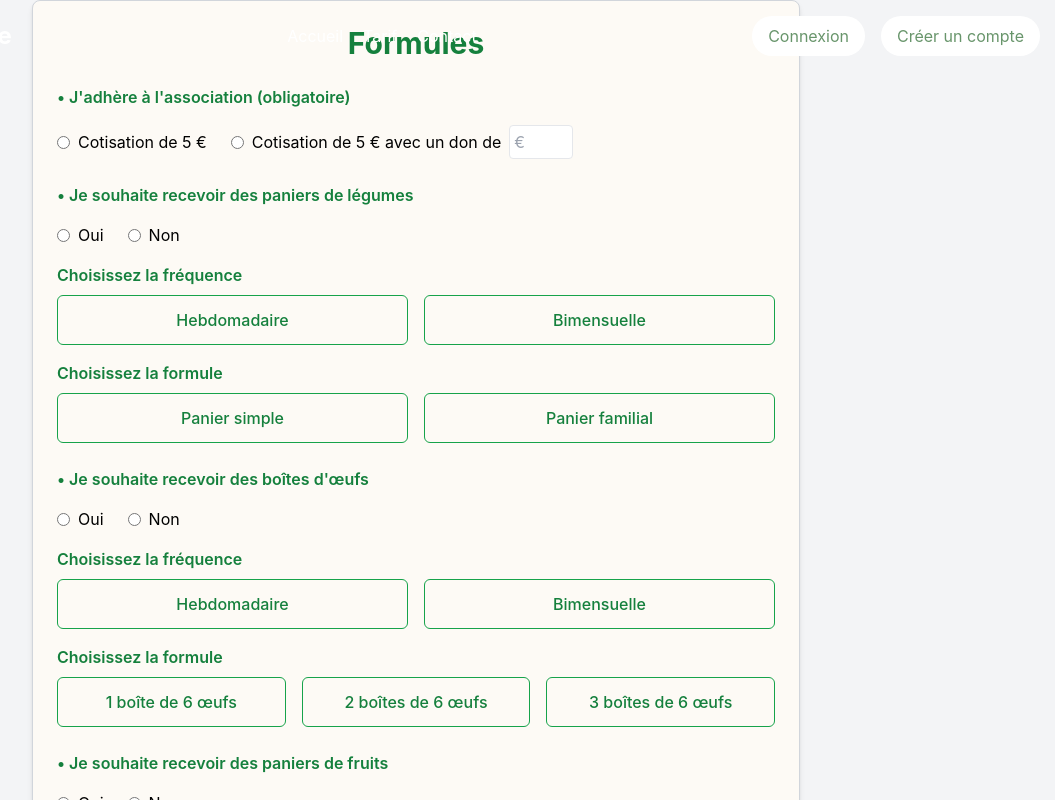
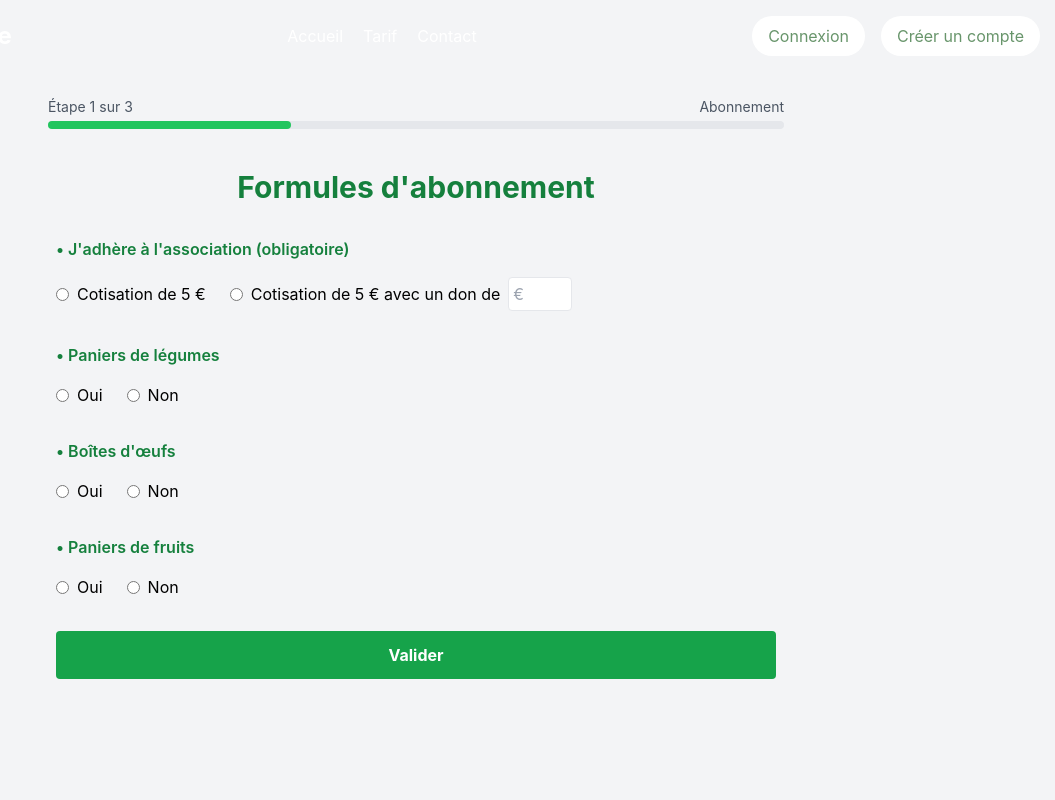
Before and after one commit to userisAsk/jardincocagne_sae, a React (Create React App) app: page /abonnement in a window 1280 px wide. Shown: the top 800 px of the page, without its empty margins (224-1279 px from the left). Built offline with nearby package versions, Linux system fonts and the light colour scheme.

Commit message:
ajout dependance timepicker + étape tunnel de commandes (front)

```diff
--- a/package.json
+++ b/package.json
@@ -7,9 +7,11 @@
     "aos": "^2.3.4",
     "axios": "^1.7.9",
     "cra-template": "1.2.0",
+    "date-fns": "^4.1.0",
     "express-session": "^1.18.1",
     "leaflet": "^1.9.4",
     "react": "^19.0.0",
+    "react-datepicker": "^7.6.0",
     "react-dom": "^19.0.0",
     "react-leaflet": "^5.0.0",
     "react-router-dom": "^7.1.1",
--- a/src/pages/Abonnement.js
+++ b/src/pages/Abonnement.js
@@ -1,39 +1,139 @@
-import React, { useState } from "react";
+import React, { useState, useEffect } from "react";
+import DatePicker from "react-datepicker";
+import "react-datepicker/dist/react-datepicker.css";
 
 const Abonnement = () => {
+  // États pour l'adhésion
   const [membership, setMembership] = useState(false);
   const [donation, setDonation] = useState("");
-  const [frequency, setFrequency] = useState("");
-  const [formula, setFormula] = useState("");
-  const [eggsFrequency, setEggsFrequency] = useState("");
-  const [eggsFormula, setEggsFormula] = useState("");
+
+  // États pour les légumes
+  const [wantsVegetables, setWantsVegetables] = useState(false);
+  const [vegetableFrequency, setVegetableFrequency] = useState("");
+  const [vegetableFormula, setVegetableFormula] = useState("");
+
+  // États pour les œufs
+  const [wantsEggs, setWantsEggs] = useState(false);
+  const [eggFrequency, setEggFrequency] = useState("");
+  const [eggFormula, setEggFormula] = useState("");
+
+  // États pour les fruits
+  const [wantsFruits, setWantsFruits] = useState(false);
+  const [fruitFrequency, setFruitFrequency] = useState("");
+  const [fruitFormula, setFruitFormula] = useState("");
+
+  // Étape actuelle du formulaire
+  const [step, setStep] = useState(1);
+
+  // Dépôts
+  const [depots, setDepots] = useState([]);
+  const [selectedDepot, setSelectedDepot] = useState("");
+  const [loadingDepots, setLoadingDepots] = useState(true);
+
+  // Date sélectionnée
+  const [selectedDate, setSelectedDate] = useState(null);
+
+  // Récupération des dépôts depuis l'API
+  useEffect(() => {
+    if (step === 2) {
+      const fetchDepots = async () => {
+        try {
+          setLoadingDepots(true);
+          const response = await fetch("http://localhost:4000/depots");
+          if (!response.ok) {
+            throw new Error("Erreur lors de la récupération des dépôts");
+          }
+          const data = await response.json();
+          setDepots(data);
+          setLoadingDepots(false);
+        } catch (error) {
+          console.error(error);
+          setLoadingDepots(false);
+        }
+      };
+
+      fetchDepots();
+    }
+  }, [step]);
 
   const handleSubmit = (e) => {
     e.preventDefault();
+
+    if (!membership) {
+      alert("L'adhésion est obligatoire.");
+      return;
+    }
+
+    setStep(2);
+  };
+
+  const handleDepotSubmit = () => {
+    if (!selectedDepot) {
+      alert("Veuillez sélectionner un dépôt.");
+      return;
+    }
+
+    setStep(3);
+  };
+
+  const handleDateSubmit = () => {
+    if (!selectedDate) {
+      alert("Veuillez sélectionner une date de livraison.");
+      return;
+    }
+
     alert(
-      `Votre choix :
-      - Adhésion : ${membership ? "Oui" : "Non"}
-      - Don : ${donation}
-      - Fréquence légumes : ${frequency}
-      - Formule légumes : ${formula}
-      - Fréquence œufs : ${eggsFrequency}
-      - Formule œufs : ${eggsFormula}`
+      `Votre abonnement est confirmé : Dépôt : ${selectedDepot}, Livraison le : ${selectedDate.toLocaleDateString()}`
     );
   };
 
+  const getLabelClass = (isSelected) =>
+    `border p-3 rounded-md flex items-center justify-center cursor-pointer transition-colors duration-200 ${
+      isSelected ? "bg-green-200 border-green-500" : "border-gray-300 hover:bg-green-100"
+    }`;
+
+  const progressPercentage = () => {
+    switch (step) {
+      case 1:
+        return 33;
+      case 2:
+        return 66;
+      case 3:
+        return 100;
+      default:
+        return 0;
+    }
+  };
+
   return (
-    <div className="min-h-screen bg-gray-100 flex items-center justify-center">
+    <div className="min-h-screen bg-gray-100 flex flex-col items-center justify-center">
+      {/* Barre de progression */}
+      <div className="w-full max-w-3xl mb-4 px-4">
+        <div className="flex justify-between text-sm text-gray-600 mb-1">
+          <span>Étape {step} sur 3</span>
+          <span>
+            {step === 1 ? "Abonnement" : step === 2 ? "Dépôt" : "Calendrier"}
+          </span>
+        </div>
+        <div className="relative w-full h-2 bg-gray-200 rounded-full">
+          <div
+            className="absolute h-full bg-green-500 rounded-full"
+            style={{ width: `${progressPercentage()}%` }}
+          ></div>
+        </div>
+      </div>
+
+      {step === 1 && (
         <form
           onSubmit={handleSubmit}
-        className="bg-white p-6 w-full max-w-3xl border border-gray-300 rounded-lg shadow-md"
-        style={{ background: "#fdfaf5" }}
+          className="p-6 w-full max-w-3xl space-y-8"
         >
           <h1 className="text-3xl font-bold mb-6 text-center text-green-700">
-          Formules
+            Formules d'abonnement
           </h1>
 
           {/* Adhésion */}
-        <div className="mb-6">
+          <div>
             <h2 className="font-semibold text-green-700 mb-4">
               • J'adhère à l'association (obligatoire)
             </h2>
@@ -42,8 +142,10 @@ const Abonnement = () => {
                 <input
                   type="radio"
                   name="membership"
-                value="5€"
-                onChange={() => setMembership(true)}
+                  onChange={() => {
+                    setMembership(true);
+                    setDonation("");
+                  }}
                   className="mr-2"
                 />
                 Cotisation de 5 €
@@ -52,13 +154,13 @@ const Abonnement = () => {
                 <input
                   type="radio"
                   name="membership"
-                value="donation"
                   onChange={() => setMembership(true)}
                   className="mr-2"
                 />
                 Cotisation de 5 € avec un don de
                 <input
                   type="number"
+                  value={donation}
                   onChange={(e) => setDonation(e.target.value)}
                   placeholder="€"
                   className="ml-2 p-1 border rounded w-16"
@@ -68,17 +170,16 @@ const Abonnement = () => {
           </div>
 
           {/* Paniers de légumes */}
-        <div className="mb-6">
+          <div>
             <h2 className="font-semibold text-green-700 mb-4">
-            • Je souhaite recevoir des paniers de légumes
+              • Paniers de légumes
             </h2>
-          <div className="flex items-center space-x-6">
+            <div className="flex space-x-6">
               <label className="flex items-center">
                 <input
                   type="radio"
-                name="frequency"
-                value="Oui"
-                onChange={(e) => setFrequency(e.target.value)}
+                  name="vegetables"
+                  onChange={() => setWantsVegetables(true)}
                   className="mr-2"
                 />
                 Oui
@@ -86,82 +187,74 @@ const Abonnement = () => {
               <label className="flex items-center">
                 <input
                   type="radio"
-                name="frequency"
-                value="Non"
-                onChange={(e) => setFrequency(e.target.value)}
+                  name="vegetables"
+                  onChange={() => {
+                    setWantsVegetables(false);
+                    setVegetableFrequency("");
+                    setVegetableFormula("");
+                  }}
                   className="mr-2"
                 />
                 Non
               </label>
             </div>
-
-          {/* Fréquence légumes */}
-          <h3 className="font-semibold text-green-700 mt-4">
-            Choisissez la fréquence
-          </h3>
-          <div className="grid grid-cols-2 gap-4 mt-2">
-            <label className="flex items-center justify-center border border-green-600 rounded-md p-3 cursor-pointer hover:bg-green-100">
+            {wantsVegetables && (
+              <>
+                <h3 className="mt-4 font-semibold">Fréquence</h3>
+                <div className="flex space-x-6">
+                  <label className={getLabelClass(vegetableFrequency === "Hebdomadaire")}>
                     <input
                       type="radio"
-                name="frequency"
                       value="Hebdomadaire"
-                onChange={(e) => setFrequency(e.target.value)}
+                      onChange={(e) => setVegetableFrequency(e.target.value)}
                       className="hidden"
                     />
-              <span className="text-green-700 font-medium">Hebdomadaire</span>
+                    Hebdomadaire
                   </label>
-            <label className="flex items-center justify-center border border-green-600 rounded-md p-3 cursor-pointer hover:bg-green-100">
+                  <label className={getLabelClass(vegetableFrequency === "Bimensuelle")}>
                     <input
                       type="radio"
-                name="frequency"
                       value="Bimensuelle"
-                onChange={(e) => setFrequency(e.target.value)}
+                      onChange={(e) => setVegetableFrequency(e.target.value)}
                       className="hidden"
                     />
-              <span className="text-green-700 font-medium">Bimensuelle</span>
+                    Bimensuelle
                   </label>
                 </div>
-
-          {/* Formule légumes */}
-          <h3 className="font-semibold text-green-700 mt-4">
-            Choisissez la formule
-          </h3>
-          <div className="grid grid-cols-2 gap-4 mt-2">
-            <label className="flex items-center justify-center border border-green-600 rounded-md p-3 cursor-pointer hover:bg-green-100">
+                <h3 className="mt-4 font-semibold">Formule</h3>
+                <div className="flex space-x-6">
+                  <label className={getLabelClass(vegetableFormula === "Simple")}>
                     <input
                       type="radio"
-                name="formula"
-                value="Panier simple"
-                onChange={(e) => setFormula(e.target.value)}
+                      value="Simple"
+                      onChange={(e) => setVegetableFormula(e.target.value)}
                       className="hidden"
                     />
-              <span className="text-green-700 font-medium">Panier simple</span>
+                    Simple
                   </label>
-            <label className="flex items-center justify-center border border-green-600 rounded-md p-3 cursor-pointer hover:bg-green-100">
+                  <label className={getLabelClass(vegetableFormula === "Familial")}>
                     <input
                       type="radio"
-                name="formula"
-                value="Panier familial"
-                onChange={(e) => setFormula(e.target.value)}
+                      value="Familial"
+                      onChange={(e) => setVegetableFormula(e.target.value)}
                       className="hidden"
                     />
-              <span className="text-green-700 font-medium">Panier familial</span>
+                    Familial
                   </label>
                 </div>
+              </>
+            )}
           </div>
 
           {/* Boîtes d'œufs */}
-        <div className="mb-6">
-          <h2 className="font-semibold text-green-700 mb-4">
-            • Je souhaite recevoir des boîtes d'œufs
-          </h2>
-          <div className="flex items-center space-x-6">
+          <div>
+            <h2 className="font-semibold text-green-700 mb-4">• Boîtes d'œufs</h2>
+            <div className="flex space-x-6">
               <label className="flex items-center">
                 <input
                   type="radio"
-                name="eggsFrequency"
-                value="Oui"
-                onChange={(e) => setEggsFrequency(e.target.value)}
+                  name="eggs"
+                  onChange={() => setWantsEggs(true)}
                   className="mr-2"
                 />
                 Oui
@@ -169,96 +262,74 @@ const Abonnement = () => {
               <label className="flex items-center">
                 <input
                   type="radio"
-                name="eggsFrequency"
-                value="Non"
-                onChange={(e) => setEggsFrequency(e.target.value)}
+                  name="eggs"
+                  onChange={() => {
+                    setWantsEggs(false);
+                    setEggFrequency("");
+                    setEggFormula("");
+                  }}
                   className="mr-2"
                 />
                 Non
               </label>
             </div>
-
-          {/* Fréquence œufs */}
-          <h3 className="font-semibold text-green-700 mt-4">
-            Choisissez la fréquence
-          </h3>
-          <div className="grid grid-cols-2 gap-4 mt-2">
-            <label className="flex items-center justify-center border border-green-600 rounded-md p-3 cursor-pointer hover:bg-green-100">
+            {wantsEggs && (
+              <>
+                <h3 className="mt-4 font-semibold">Fréquence</h3>
+                <div className="flex space-x-6">
+                  <label className={getLabelClass(eggFrequency === "Hebdomadaire")}>
                     <input
                       type="radio"
-                name="eggsFrequency"
                       value="Hebdomadaire"
-                onChange={(e) => setEggsFrequency(e.target.value)}
+                      onChange={(e) => setEggFrequency(e.target.value)}
                       className="hidden"
                     />
-              <span className="text-green-700 font-medium">Hebdomadaire</span>
+                    Hebdomadaire
                   </label>
-            <label className="flex items-center justify-center border border-green-600 rounded-md p-3 cursor-pointer hover:bg-green-100">
+                  <label className={getLabelClass(eggFrequency === "Bimensuelle")}>
                     <input
                       type="radio"
-                name="eggsFrequency"
                       value="Bimensuelle"
-                onChange={(e) => setEggsFrequency(e.target.value)}
+                      onChange={(e) => setEggFrequency(e.target.value)}
                       className="hidden"
                     />
-              <span className="text-green-700 font-medium">Bimensuelle</span>
+                    Bimensuelle
                   </label>
                 </div>
-
-          {/* Formule œufs */}
-          <h3 className="font-semibold text-green-700 mt-4">
-            Choisissez la formule
-          </h3>
-          <div className="grid grid-cols-3 gap-4 mt-2">
-            <label className="flex items-center justify-center border border-green-600 rounded-md p-3 cursor-pointer hover:bg-green-100">
+                <h3 className="mt-4 font-semibold">Formule</h3>
+                <div className="flex space-x-6">
+                  <label className={getLabelClass(eggFormula === "6 œufs")}>
                     <input
                       type="radio"
-                name="eggsFormula"
-                value="1 boîte de 6 œufs"
-                onChange={(e) => setEggsFormula(e.target.value)}
+                      value="6 œufs"
+                      onChange={(e) => setEggFormula(e.target.value)}
                       className="hidden"
                     />
-              <span className="text-green-700 font-medium">
-                1 boîte de 6 œufs
-              </span>
+                    6 œufs
                   </label>
-            <label className="flex items-center justify-center border border-green-600 rounded-md p-3 cursor-pointer hover:bg-green-100">
+                  <label className={getLabelClass(eggFormula === "12 œufs")}>
                     <input
                       type="radio"
-                name="eggsFormula"
-                value="2 boîtes de 6 œufs"
-                onChange={(e) => setEggsFormula(e.target.value)}
+                      value="12 œufs"
+                      onChange={(e) => setEggFormula(e.target.value)}
                       className="hidden"
                     />
-              <span className="text-green-700 font-medium">
-                2 boîtes de 6 œufs
-              </span>
-            </label>
-            <label className="flex items-center justify-center border border-green-600 rounded-md p-3 cursor-pointer hover:bg-green-100">
-              <input
-                type="radio"
-                name="eggsFormula"
-                value="3 boîtes de 6 œufs"
-                onChange={(e) => setEggsFormula(e.target.value)}
-                className="hidden"
-              />
-              <span className="text-green-700 font-medium">
-                3 boîtes de 6 œufs
-              </span>
+                    12 œufs
                   </label>
                 </div>
+              </>
+            )}
           </div>
-        <div className="mb-6">
-          <h2 className="font-semibold text-green-700 mb-4">
-            • Je souhaite recevoir des paniers de fruits
-          </h2>
-          <div className="flex items-center space-x-6">
+
+          {/* Paniers de fruits */}
+          <div>
+            <h2 className="font-semibold text-green-700 mb-4">• Paniers de fruits</h2>
+            <div className="flex space-x-6">
               <label className="flex items-center">
                 <input
                   type="radio"
-                name="eggsFrequency"
-                value="Oui"
-                onChange={(e) => setEggsFrequency(e.target.value)}
+                  name="fruits"
+                  onChange={() => setWantsFruits(true)}
                   className="mr-2"
                 />
                 Oui
@@ -266,56 +337,63 @@ const Abonnement = () => {
               <label className="flex items-center">
                 <input
                   type="radio"
-                name="eggsFrequency"
-                value="Non"
-                onChange={(e) => setEggsFrequency(e.target.value)}
+                  name="fruits"
+                  onChange={() => {
+                    setWantsFruits(false);
+                    setFruitFrequency("");
+                    setFruitFormula("");
+                  }}
                   className="mr-2"
                 />
                 Non
               </label>
             </div>
-          {/* Formule œufs */}
-          <h3 className="font-semibold text-green-700 mt-4">
-            Choisissez la fréquence
-          </h3>
-          <div className="grid grid-cols-3 gap-4 mt-2">
-            <label className="flex items-center justify-center border border-green-600 rounded-md p-3 cursor-pointer hover:bg-green-100">
+            {wantsFruits && (
+              <>
+                <h3 className="mt-4 font-semibold">Fréquence</h3>
+                <div className="flex space-x-6">
+                  <label className={getLabelClass(fruitFrequency === "Hebdomadaire")}>
                     <input
                       type="radio"
-                name="eggsFormula"
-                value="1 boîte de 6 œufs"
-                onChange={(e) => setEggsFormula(e.target.value)}
+                      value="Hebdomadaire"
+                      onChange={(e) => setFruitFrequency(e.target.value)}
                       className="hidden"
                     />
-              <span className="text-green-700 font-medium">
                     Hebdomadaire
-              </span>
                   </label>
-            <label className="flex items-center justify-center border border-green-600 rounded-md p-3 cursor-pointer hover:bg-green-100">
+                  <label className={getLabelClass(fruitFrequency === "Bimensuelle")}>
                     <input
                       type="radio"
-                name="eggsFormula"
-                value="2 boîtes de 6 œufs"
-                onChange={(e) => setEggsFormula(e.target.value)}
+                      value="Bimensuelle"
+                      onChange={(e) => setFruitFrequency(e.target.value)}
                       className="hidden"
                     />
-              <span className="text-green-700 font-medium">
                     Bimensuelle
-              </span>
                   </label>
-            <label className="flex items-center justify-center border border-green-600 rounded-md p-3 cursor-pointer hover:bg-green-100">
+                </div>
+                <h3 className="mt-4 font-semibold">Formule</h3>
+                <div className="flex space-x-6">
+                  <label className={getLabelClass(fruitFormula === "Simple")}>
                     <input
                       type="radio"
-                name="eggsFormula"
-                value="3 boîtes de 6 œufs"
-                onChange={(e) => setEggsFormula(e.target.value)}
+                      value="Simple"
+                      onChange={(e) => setFruitFormula(e.target.value)}
                       className="hidden"
                     />
-              <span className="text-green-700 font-medium">
-                A la carte*
-              </span>
+                    Simple
+                  </label>
+                  <label className={getLabelClass(fruitFormula === "Familial")}>
+                    <input
+                      type="radio"
+                      value="Familial"
+                      onChange={(e) => setFruitFormula(e.target.value)}
+                      className="hidden"
+                    />
+                    Familial
                   </label>
                 </div>
+              </>
+            )}
           </div>
 
           <button
@@ -325,6 +403,70 @@ const Abonnement = () => {
             Valider
           </button>
         </form>
+      )}
+
+      {step === 2 && (
+        <div className="p-6 w-full max-w-3xl space-y-8">
+          <h1 className="text-3xl font-bold mb-6 text-center text-green-700">
+            Sélectionnez un dépôt
+          </h1>
+          {loadingDepots ? (
+            <p className="text-center text-gray-500">Chargement des dépôts...</p>
+          ) : depots.length > 0 ? (
+            <div className="grid grid-cols-1 sm:grid-cols-2 gap-4">
+              {depots.map((depot) => (
+                <label
+                  key={depot.ID_Point_Depot}
+                  className={getLabelClass(selectedDepot === depot.Nom)}
+                >
+                  <input
+                    type="radio"
+                    name="depot"
+                    value={depot.Nom}
+                    onChange={() => setSelectedDepot(depot.Nom)}
+                    className="hidden"
+                  />
+                  <div className="text-center">
+                    <span className="font-bold text-green-700">{depot.Nom}</span>
+                    <p className="text-sm text-gray-600">{depot.Adresse}</p>
+                  </div>
+                </label>
+              ))}
+            </div>
+          ) : (
+            <p className="text-center text-red-500">Aucun dépôt trouvé.</p>
+          )}
+          <button
+            onClick={handleDepotSubmit}
+            className="w-full bg-green-600 text-white p-3 rounded font-bold hover:bg-green-700"
+          >
+            Confirmer
+          </button>
+        </div>
+      )}
+
+      {step === 3 && (
+        <div className="p-6 w-full max-w-3xl space-y-8">
+          <h1 className="text-3xl font-bold mb-6 text-center text-green-700">
+            Sélectionnez une date de livraison
+          </h1>
+          <div className="flex flex-col items-center">
+            <DatePicker
+              selected={selectedDate}
+              onChange={(date) => setSelectedDate(date)}
+              minDate={new Date()}
+              dateFormat="dd/MM/yyyy"
+              className="border p-2 rounded-md"
+            />
+          </div>
+          <button
+            onClick={handleDateSubmit}
+            className="w-full bg-green-600 text-white p-3 rounded font-bold hover:bg-green-700"
+          >
+            Confirmer
+          </button>
+        </div>
+      )}
     </div>
   );
 };
```
Also changed, not shown: src/pages/Profile.js (+29 -2 lines), 2 other files (tests, documents, lock files or other folders). Lines whose indentation alone changed are shown as unchanged.
